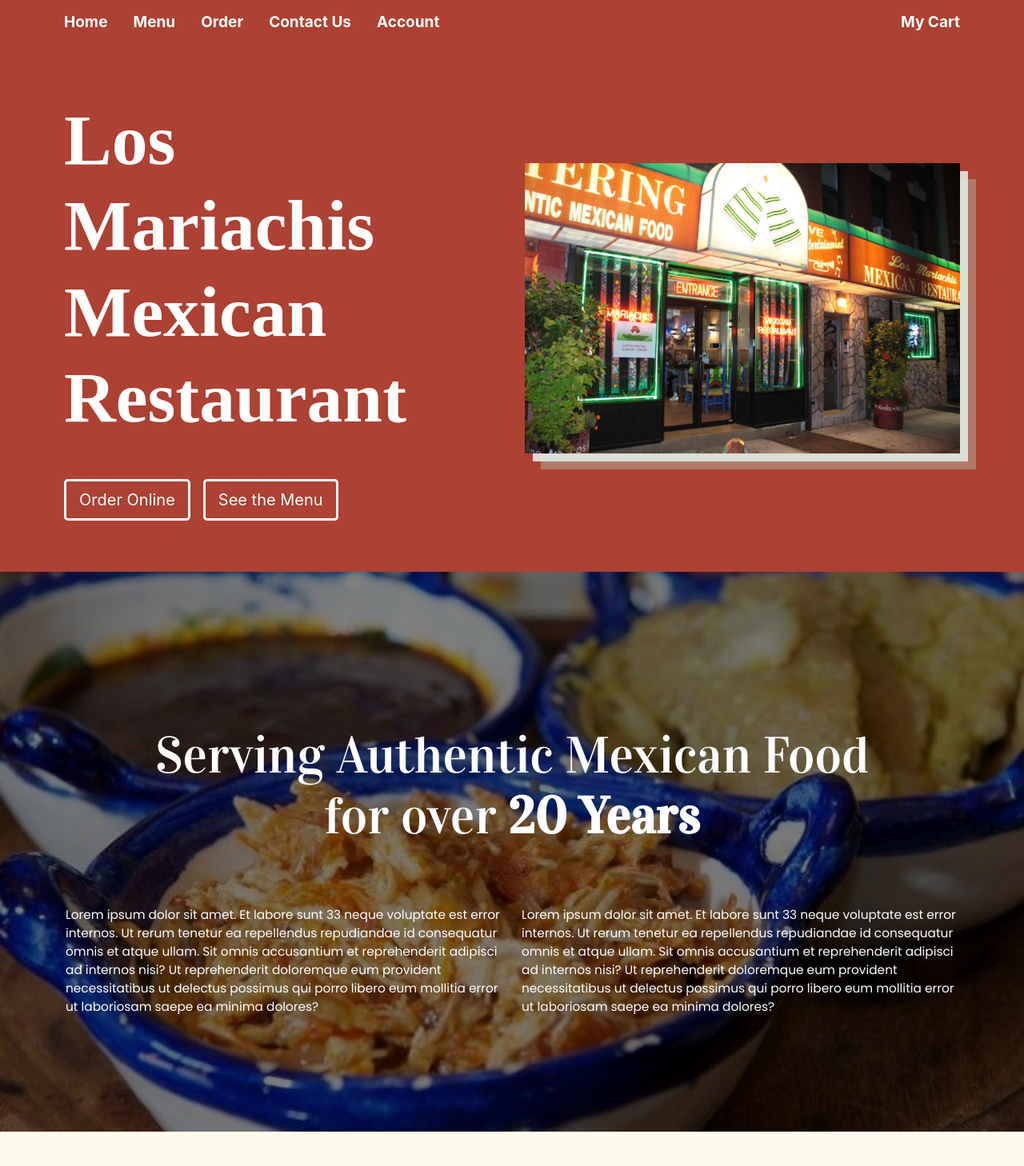
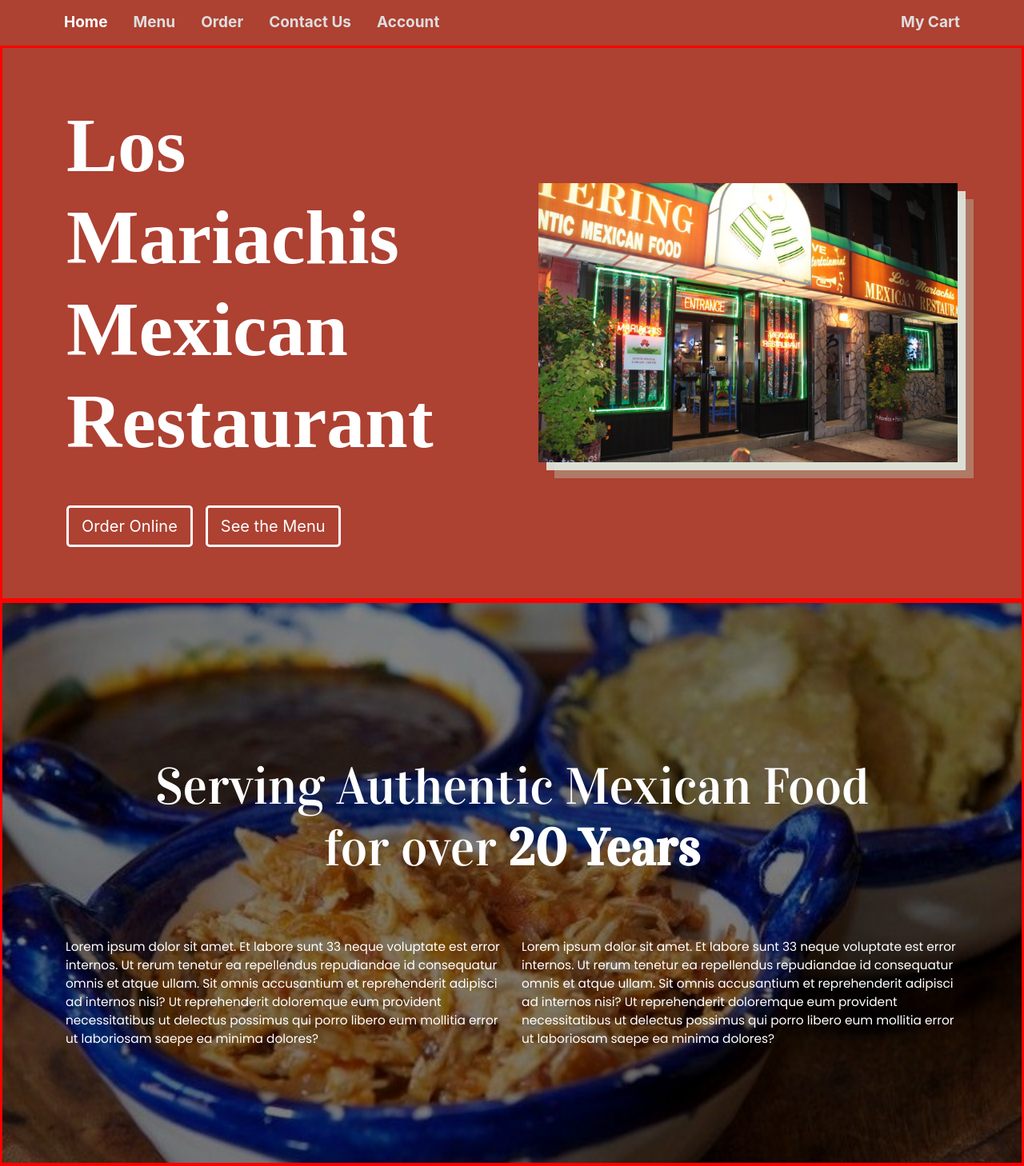
Before and after one commit to antsanchez198/Restaurant-Backend, a React (Create React App) app in the folder capstone-front/: page /home in a window 1280 px wide. Shown: the top 1458 px of the page at 80% size. Built offline with nearby package versions, Linux system fonts and the light colour scheme; no server answers; a web font is replaced by a local one.

Commit message:
html structure changes

```diff
--- a/capstone-front/package.json
+++ b/capstone-front/package.json
@@ -11,6 +11,7 @@
     "react-router-dom": "^6.2.1",
     "react-router-hash-link": "^2.4.3",
     "react-scripts": "^5.0.0",
+    "react-scroll": "^1.8.9",
     "semantic-ui-css": "^2.4.1",
     "semantic-ui-react": "^2.0.4",
     "web-vitals": "^2.1.4"
--- a/capstone-front/src/Components/NavBar.js
+++ b/capstone-front/src/Components/NavBar.js
@@ -1,4 +1,4 @@
-import React from "react"
+import React, { useEffect } from "react"
 import { Link } from "react-router-dom";
 import { HashLink } from 'react-router-hash-link';
 
@@ -6,17 +6,28 @@
 
     const isLogin = props.isLogin
 
+    useEffect(() => {
+        var navItems = document.getElementsByClassName("navItems");
+        for (var i = 0; i < navItems.length; i++) {
+            navItems[i].addEventListener("click", function () {
+                var current = document.getElementsByClassName("active");
+                current[0].className = current[0].className.replace(" active", "");
+                this.className += " active";
+            });
+        }
+    })
+
     return (
         <ul className="navBox">
-            <Link to="/home" className="navItems"> Home </Link>
-            <Link to="/menu" className="navItems"> Menu </Link>
-            <Link to="/order" className="navItems"> Order </Link>
-            <HashLink to="/home/#contact" className="navItems" smooth> Contact Us </HashLink>
+            <Link to="/home" class="navItems active"> Home </Link>
+            <Link to="/menu" class="navItems"> Menu </Link>
+            <Link to="/order" class="navItems"> Order </Link>
+            <HashLink to="/home/#contact" class="navItems" smooth> Contact Us </HashLink>
             {
-                !isLogin ? <Link to="/account" className="navItems"> Account </Link> :
-                    <Link to="/Profile" className="navItems"> Profile </Link>
+                !isLogin ? <Link to="/account" class="navItems"> Account </Link> :
+                    <Link to="/Profile" class="navItems"> Profile </Link>
             }
-            <Link to="/cart" className="navItems right"> My Cart
+            <Link to="/cart" class="navItems right"> My Cart
             </Link>
 
         </ul>
--- a/capstone-front/src/Pages/Home.css
+++ b/capstone-front/src/Pages/Home.css
@@ -18,12 +18,8 @@
     background-color: white;
 }
 
-header {
-    background: var(--mex-red);
-    color: var(--text-wcolor);
-    padding: 4rem 5rem;
-    display: flex;
-    gap: 2rem;
+.myborder {
+    border: 3px red solid;
 }
 
 .flex {
@@ -39,30 +35,27 @@
     flex-direction: column;
   }
 
-header .left,
-header .right {
-    flex: 1;
-}
-
-header .right {
+/* Title Section */
+.title-section {
+    background: var(--mex-red);
+    color: var(--text-wcolor);
+    padding: 4em 5em;
     display: flex;
-    justify-content: center;
-    align-items: center;
+    gap: 2em;
 }
 
 .right img {
     box-shadow: rgba(226, 234, 225, 0.903) 10px 10px, rgba(181, 208, 179, 0.4) 20px 20px;
 }
 
-header h1 {
+.title-section h1 {
     font-family: 'Tilt Warp', cursive;
-    font-size: 7vw;
+    font-size: 6rem;
 }
 
 .button-container {
-    display: flex;
-    gap: 1rem;
-    margin-top: 3rem;
+    gap: 1em;
+    margin-top: 3em;
 }
 
 .button-container button {
@@ -83,6 +76,14 @@
     cursor: pointer;
 }
 
+@media (max-width: 950px) {
+    .title-section {
+        background-color: green;
+    }
+}
+/* Title Section */
+
+/* Preview Section */
 .preview {
     background: url("../images/tinga.JPG");
     background-repeat: no-repeat;
@@ -105,23 +106,11 @@
     display: block;
 }
 
-/* .preview strong {
-    color: rgb(12, 12, 236);
-} */
-
 .blur {
     background: rgba(0, 0, 0, 0.5);
     min-height: 700px;
-    justify-content: center;
-    align-items: center;
-    display: flex;
-    flex-direction: column;
 }
-
-/* .container {
-    display: flex;
-    gap: 1rem;
-} */
+/* Preview Section */
 
 .container p {
     font-family: 'Poppins';
--- a/capstone-front/src/Pages/HomePage.js
+++ b/capstone-front/src/Pages/HomePage.js
@@ -41,22 +41,22 @@
 
   return (
     <div>
-      <header>
+      <body>
+        <section className="title-section myborder">
           <div className="left">
             <h1><strong>Los Mariachis Mexican Restaurant</strong></h1>
-          <div className="button-container">
+            <div className="button-container flex">
               <Link to="/order"><button className="btn-lg transition">Order Online</button></Link>
               <Link to="/menu"><button className="btn-lg transition">See the Menu</button></Link>
             </div>
           </div>
-        <div className="right">
+          <div className="right flex center">
             <img class="d-block w-100" src={exterior} alt="Restarant Picture" />
           </div>
-      </header>
+        </section>
 
-      <body>
-        <section className="preview">
-          <div className="blur">
+        <section className="preview myborder">
+          <div className="blur flex center column">
             <h3>Serving Authentic Mexican Food <span>for over <strong>20 Years</strong></span></h3>
             <div className="container">
               <div className="row">
@@ -67,7 +67,7 @@
           </div>
         </section>
 
-        <section className="bio-section">
+        <section className="bio-section myborder">
           <div className="bio-section-container">
             <div className="bio-paragraph">
               <h5 className="paragraph"><strong>Live Mariachis</strong></h5>
@@ -97,7 +97,7 @@
           </div>
         </section>
 
-        <section className="images-section">
+        <section className="images-section myborder">
           <h2><strong>Gallery</strong></h2>
           <div className="image-container">
             <img src={tacos} class="rectangle hidden"></img>
@@ -110,7 +110,7 @@
         </section>
       </body>
 
-      <footer id="contact">
+      <footer id="contact" className="myborder">
         <section className="contact-section" >
           <div className="blur">
             <div className="contact-container">
--- a/capstone-front/src/index.css
+++ b/capstone-front/src/index.css
@@ -46,12 +46,16 @@
 
 .navItems {
   display: block;
-  color: white;
+  color: rgb(222, 222, 222);
   text-align: center;
   padding: 14px 16px;
   text-decoration: none;
   float: left;
   position: relative;
+}
+
+.active {
+  color: white;
 }
 
 .navItems:hover {
```
Also changed, not shown: 1 other file (tests, documents, lock files or other folders). Lines whose indentation alone changed are shown as unchanged.
